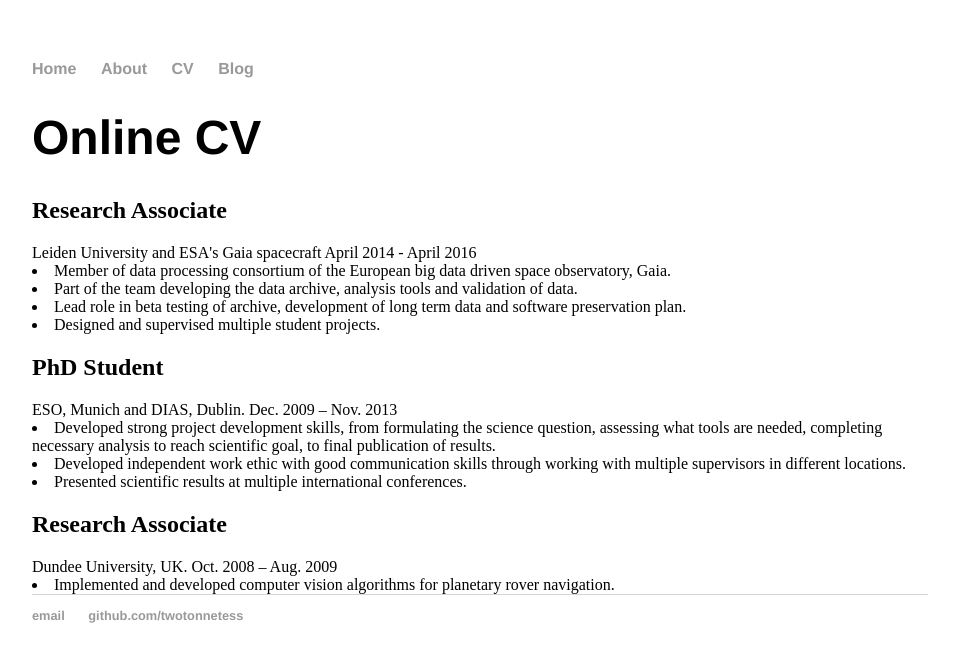
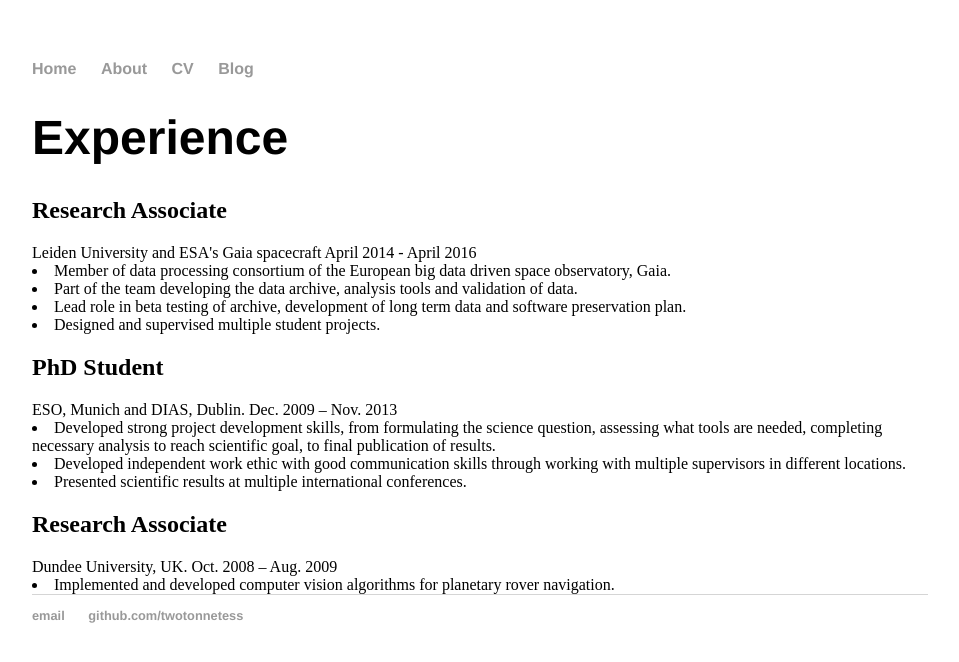
Before and after one commit to twotonnetess/twotonnetess.github.io, a Jekyll site: the page built from cv/index.html, in a window 1280 px wide. Shown: the top 662 px of the page, without its empty margins (160-1119 px from the left). Built offline with Jekyll 4.4.1, drawn with Linux system fonts in a browser that asks for light colours.

Commit message:
Update index.html

```diff
--- a/cv/index.html
+++ b/cv/index.html
@@ -3,7 +3,7 @@ layout: default
 title: An online CV
 ---
 
-<h1> Online CV </h1>
+<h1> Experience </h1>
 
 <h2> Research Associate </h2>
 Leiden University and ESA's Gaia spacecraft April 2014 - April 2016
```
